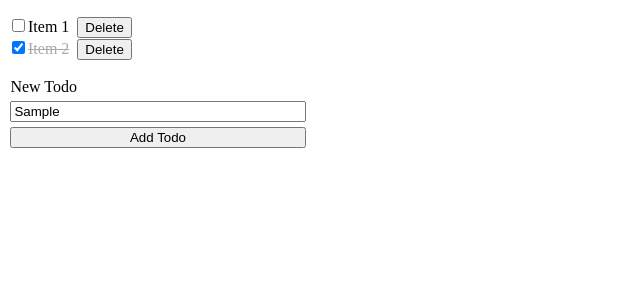
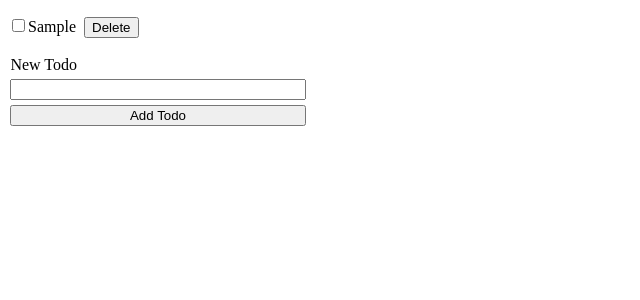
Before and after one commit to YujinOk/React-studies, a React (Vite) app: page / in a window 1280 px wide. Both pictures are taken after typing "Sample" into the empty fields and a click on the button "Add Todo". Shown: the top 300 px of the page, without its empty margins (0-640 px from the left). Built offline with nearby package versions, Linux system fonts and the light colour scheme.

Commit message:
filter can have index and two way bindings and having two states, also having to dynamically create list items to reflect what user types in 11/11/2023

```diff
--- a/src/App.jsx
+++ b/src/App.jsx
@@ -3,34 +3,57 @@ import "./app.scss";
 
 const App = () => {
   const [toDo, setTodo] = useState("");
+  const [toTos, setTodos] = useState([]);
+
   const handleChange = (e) => {
     setTodo(e.target.value);
   };
-  console.log(toDo);
+
+  const handleAddClick = () => {
+    if (toDo.length > 0) {
+      setTodos((toDos) => [...toDos, toDo]);
+      setTodo("");
+    }
+  };
+
+  const handleDeleteClick = (index) => {
+    console.log(index);
+    const notDeletedToDos = toTos.filter((cur, curIndex) => {
+      return index !== curIndex;
+    });
+
+    setTodos(notDeletedToDos);
+  };
+  console.log(toTos);
   return (
     <>
-      {toDo && (
+      {toTos.length > 0 && (
         <ul id="list">
-          <li class="list-item">
-            <label class="list-item-label">
-              <input type="checkbox" data-list-item-checkbox />
-              <span data-list-item-text>Item 1</span>
-            </label>
-            <button data-button-delete>Delete</button>
-          </li>
-          <li class="list-item">
-            <label class="list-item-label">
-              <input type="checkbox" checked data-list-item-checkbox />
-              <span data-list-item-text>Item 2</span>
-            </label>
-            <button data-button-delete>Delete</button>
-          </li>
+          {toTos.map((cur, index) => (
+            <li className="list-item" key={index}>
+              <label className="list-item-label">
+                <input type="checkbox" data-list-item-checkbox />
+                <span data-list-item-text>{cur}</span>
+              </label>
+              <button
+                data-button-delete
+                onClick={() => handleDeleteClick(index)}
+              >
+                Delete
+              </button>
+            </li>
+          ))}
         </ul>
       )}
       <div id="new-todo-form">
         <label htmlFor="todo-input">New Todo</label>
-        <input type="text" id="todo-input" onChange={handleChange} />
-        <button>Add Todo</button>
+        <input
+          type="text"
+          id="todo-input"
+          onChange={handleChange}
+          value={toDo}
+        />
+        <button onClick={handleAddClick}>Add Todo</button>
       </div>
     </>
   );
```
